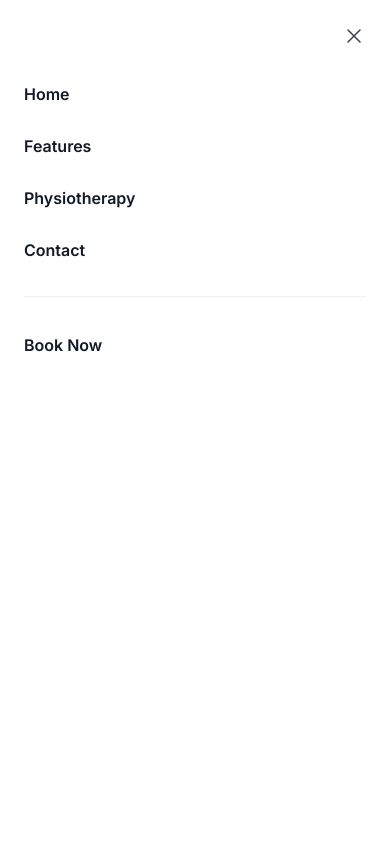
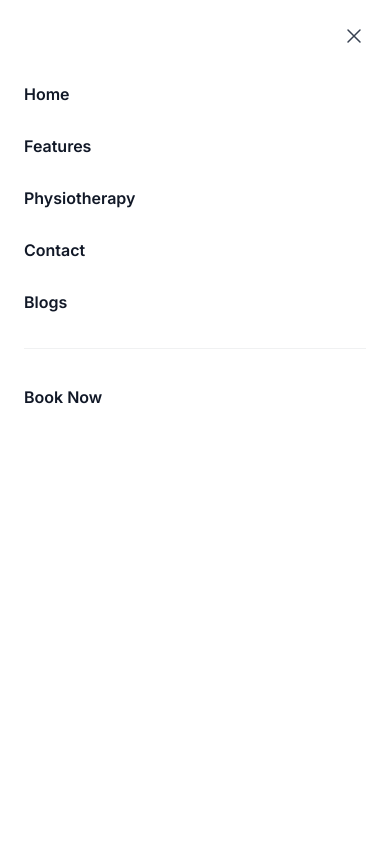
Before and after one commit to Ahmadmidlaj/physioWeb, a Next.js app: page / in a window 390 px wide. Both pictures are taken after a click on the button "Open main menu". Shown: the top 844 px of the page. Built offline with nearby package versions, Linux system fonts and the light colour scheme.

Commit message:
Update Navbar.tsx

```diff
--- a/src/app/_components/Navbar.tsx
+++ b/src/app/_components/Navbar.tsx
@@ -90,6 +90,9 @@
                 <a href="#contact" className="-mx-3 block rounded-lg px-3 py-2 text-base font-semibold leading-7 text-gray-900 hover:bg-gray-50" onClick={handleNavClick}>
                   Contact
                 </a>
+                <a href="#contact" className="-mx-3 block rounded-lg px-3 py-2 text-base font-semibold leading-7 text-gray-900 hover:bg-gray-50" onClick={handleNavClick}>
+                  Blogs
+                </a>
               </div>
               <div className="py-6">
                 <a href="#booking" className="-mx-3 block rounded-lg px-3 py-2.5 text-base font-semibold leading-7 text-gray-900 hover:bg-gray-50" onClick={handleNavClick}>
```
